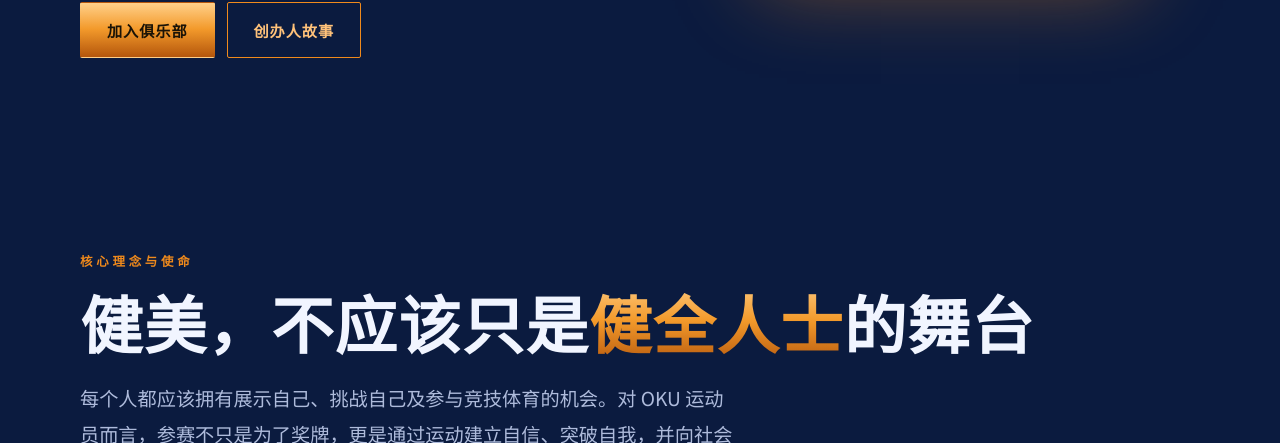
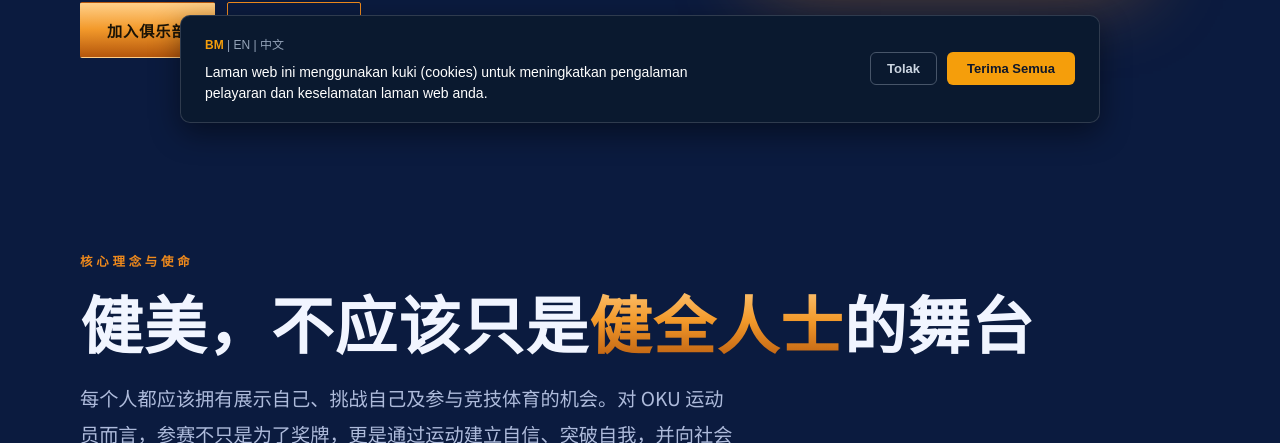
Before and after one commit to siaoweixiong-alt/kelabbinabadanadaptif, a plain HTML site: page index.html in a window 1280 px wide. Shown: the part 657-1100 px from the top of the page. Drawn offline with nearby package versions, Linux system fonts and the light colour scheme; a web font is replaced by a local one.

Commit message:
Update index.html

```diff
--- a/index.html
+++ b/index.html
@@ -940,5 +940,76 @@ footer{border-top:1px solid var(--line);padding-block:48px 56px}
   });
 })();
 </script>
+   <!-- Tri-lingual Cookie Consent Banner (Default: BM) -->
+<div id="cookie-banner" style="display: none; position: fixed; bottom: 20px; left: 20px; right: 20px; max-width: 920px; margin: 0 auto; background: #0a192f; color: #ffffff; padding: 18px 24px; border-radius: 10px; box-shadow: 0 10px 30px rgba(0,0,0,0.45); z-index: 9999; border: 1px solid rgba(255,255,255,0.15); font-family: sans-serif;">
+  <div style="display: flex; flex-wrap: wrap; align-items: center; justify-content: space-between; gap: 15px;">
+
+    <!-- Text & Language Switcher -->
+    <div style="flex: 1; min-width: 260px;">
+      <div style="margin-bottom: 6px; font-size: 12px; color: #94a3b8;">
+        <span onclick="switchCookieLang('bm')" id="lang-bm" style="cursor: pointer; font-weight: bold; color: #f59e0b;">BM</span> |
+        <span onclick="switchCookieLang('en')" id="lang-en" style="cursor: pointer;">EN</span> |
+        <span onclick="switchCookieLang('zh')" id="lang-zh" style="cursor: pointer;">中文</span>
+      </div>
+      <p id="cookie-text" style="margin: 0; font-size: 14px; line-height: 1.5;">
+        Laman web ini menggunakan kuki (cookies) untuk meningkatkan pengalaman pelayaran dan keselamatan laman web anda.
+      </p>
+    </div>
+
+    <!-- Action Buttons -->
+    <div style="display: flex; gap: 10px;">
+      <button id="cookie-decline-btn" onclick="acceptCookies('essential')" style="background: transparent; color: #cbd5e1; border: 1px solid #475569; padding: 8px 16px; border-radius: 6px; cursor: pointer; font-size: 13px; font-weight: 600;">
+        Tolak
+      </button>
+      <button id="cookie-accept-btn" onclick="acceptCookies('all')" style="background: #f59e0b; color: #0f172a; border: none; padding: 8px 20px; border-radius: 6px; cursor: pointer; font-size: 13px; font-weight: 700;">
+        Terima Semua
+      </button>
+    </div>
+
+  </div>
+</div>
+
+<script>
+  const cookieTranslations = {
+    bm: {
+      text: 'Laman web ini menggunakan kuki (cookies) untuk meningkatkan pengalaman pelayaran dan keselamatan laman web anda.',
+      decline: 'Tolak',
+      accept: 'Terima Semua'
+    },
+    en: {
+      text: 'We use cookies to enhance your browsing experience and ensure website security.',
+      decline: 'Decline',
+      accept: 'Accept All'
+    },
+    zh: {
+      text: '本网站使用 Cookies 以提升您的浏览体验并确保网站安全。',
+      decline: '拒绝',
+      accept: '全部接受'
+    }
+  };
+
+  function switchCookieLang(lang) {
+    document.getElementById('cookie-text').innerText = cookieTranslations[lang].text;
+    document.getElementById('cookie-decline-btn').innerText = cookieTranslations[lang].decline;
+    document.getElementById('cookie-accept-btn').innerText = cookieTranslations[lang].accept;
+
+    ['bm', 'en', 'zh'].forEach(l => {
+      const el = document.getElementById('lang-' + l);
+      el.style.color = (l === lang) ? '#f59e0b' : '#94a3b8';
+      el.style.fontWeight = (l === lang) ? 'bold' : 'normal';
+    });
+  }
+
+  window.addEventListener('DOMContentLoaded', function() {
+    if (!localStorage.getItem('kbba_cookie_consent')) {
+      document.getElementById('cookie-banner').style.display = 'block';
+    }
+  });
+
+  function acceptCookies(choice) {
+    localStorage.setItem('kbba_cookie_consent', choice);
+    document.getElementById('cookie-banner').style.display = 'none';
+  }
+</script>
 
 </body></html>
```
